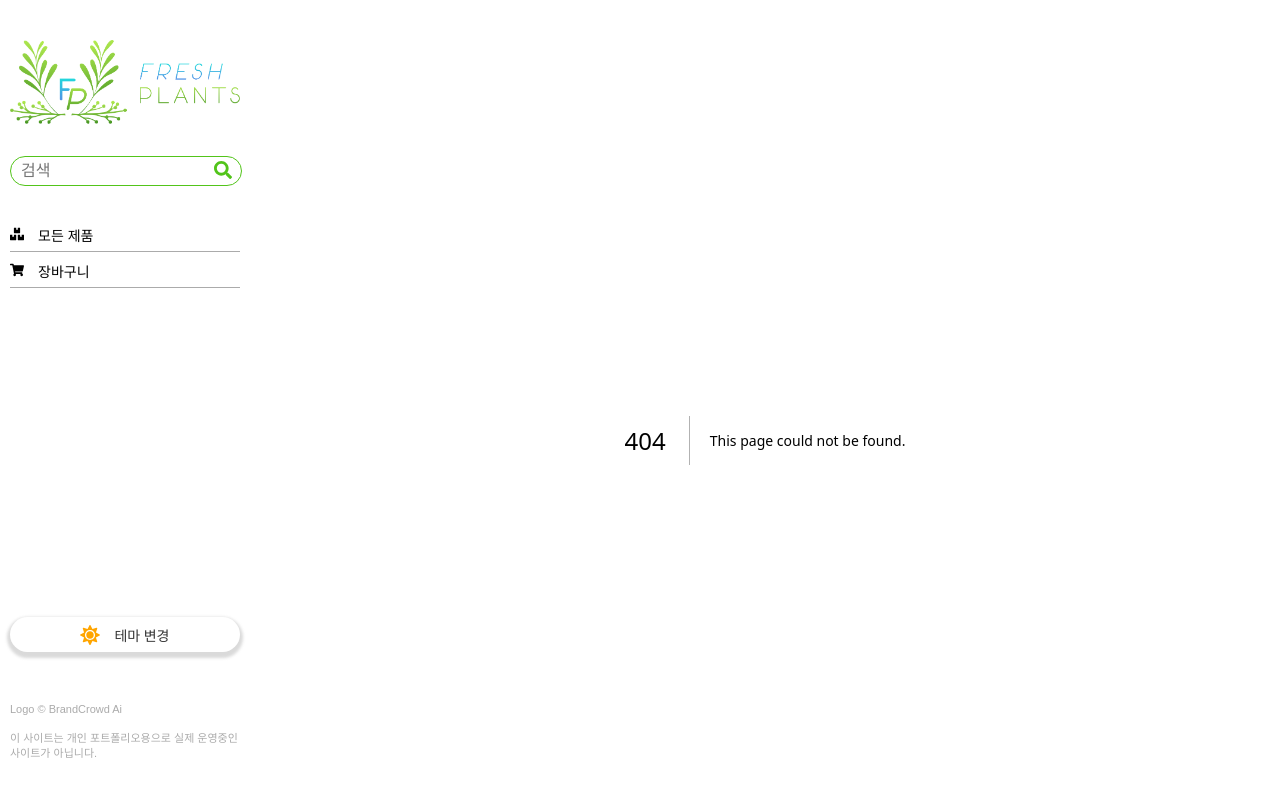
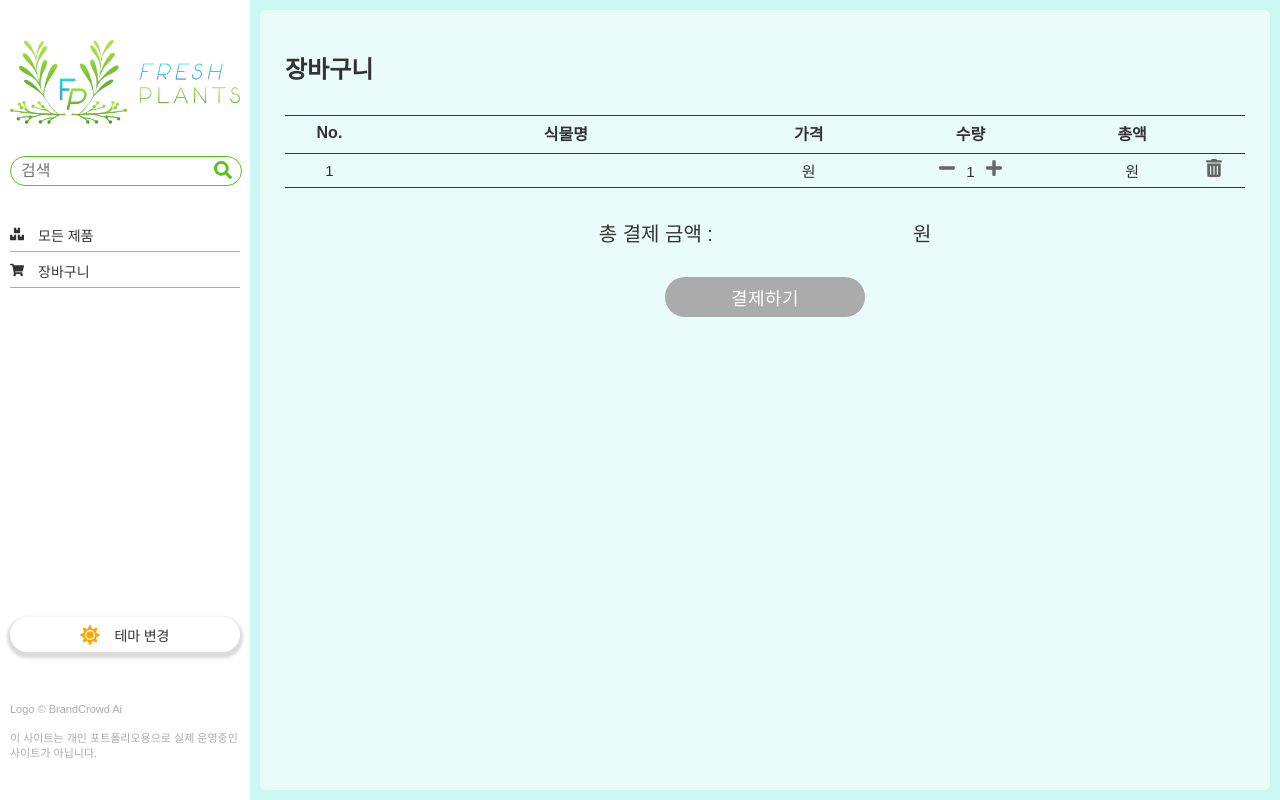
Before and after one commit to doryJyeon/fresh_plants, a Next.js app: page /cart in a window 1280 px wide. Before the commit this address had no page. Built offline with nearby package versions, Linux system fonts and the light colour scheme.

Commit message:
ADD_cart page

```diff
--- /dev/null
+++ b/app/cart/page.module.css
@@ -0,0 +1,89 @@
+.title {
+  width: 100%;
+  margin: 10px 0 30px;
+  font-size: 2.4rem;
+}
+
+.cart__table {
+  width: 100%;
+  text-align: center;
+  border-collapse: collapse;
+  border-top: 1.5px solid var(--font-color);
+  border-bottom: 1.5px solid var(--font-color);
+
+  & th {
+    font-size: 1.6rem;
+    font-weight: 700;
+    padding: 5px 0 8px;
+    border-bottom: 1px solid var(--font-color);
+  }
+
+  & td {
+    font-size: 1.5rem;
+    font-weight: 500;
+    padding: 5px 0;
+    border-bottom: 1px dashed var(--font-color);
+    vertical-align: middle;
+  }
+  & td:nth-child(2) {
+    width: 40%;
+  }
+
+  & button {
+    border: none;
+    background-color: transparent;
+    font-size: 1.8rem;
+    color: var(--font-light);
+    transition: all .2s linear;
+    cursor: pointer;
+  }
+
+  & button:hover {
+    color: var(--font-color);
+    transform: scale(1.3);
+  }
+
+  & td.btn__minus__plus {
+    & > span {
+      vertical-align: text-top;
+    }
+    & > button:first-of-type {
+      margin-right: 10px;
+    }
+    & > button:last-of-type {
+      margin-left: 10px;
+    }
+  }
+}
+
+.cart__total {
+  width: 100%;
+  margin: 30px 0;
+  display: flex;
+  justify-content: center;
+  align-items: center;
+  gap: 200px;
+  font-size: 2rem;
+  font-weight: 500;
+}
+
+.cart__order__btn {
+  width: 200px;
+  height: 40px;
+  border-radius: 20px;
+  border: none;
+  background: var(--border-color);
+  color: var(--header-bg);
+  font-size: 1.8rem;
+  font-weight: 400;
+  letter-spacing: 0.5px;
+  cursor: pointer;
+  margin: 0 auto;
+  display: block;
+  transition: all .3s linear;
+
+  &:hover {
+    background: linear-gradient(var(--point-light), var(--point-dark));
+    transform: scale(1.02);
+  }
+}
--- /dev/null
+++ b/app/cart/page.tsx
@@ -0,0 +1,50 @@
+import React from 'react';
+import style from "./page.module.css";
+import { FaMinus, FaPlus, FaTrashAlt } from 'react-icons/fa';
+
+const CartPage = () => {
+
+  return (
+    <>
+      <h3 className={style.title}>장바구니</h3>
+
+      <table className={style.cart__table}>
+        <thead>
+          <tr>
+            <th>No.</th>
+            <th>식물명</th>
+            <th>가격</th>
+            <th>수량</th>
+            <th>총액</th>
+            <th></th>
+          </tr>
+        </thead>
+        <tbody>
+          <tr>
+            <td>1</td>
+            <td></td>
+            <td>원</td>
+            <td className={style.btn__minus__plus}>
+              <button className='btn__minus'><FaMinus /></button>
+              <span>1</span>
+              <button className='btn__plus'><FaPlus /></button>
+            </td>
+            <td>원</td>
+            <td>
+              <button><FaTrashAlt /></button>
+            </td>
+          </tr>
+        </tbody>
+      </table>
+
+      <div className={style.cart__total}>
+        <span>총 결제 금액 :</span>
+        <span>원</span>
+      </div>
+
+      <button className={style.cart__order__btn}>결제하기</button>
+    </>
+  );
+}
+
+export default CartPage;
```
